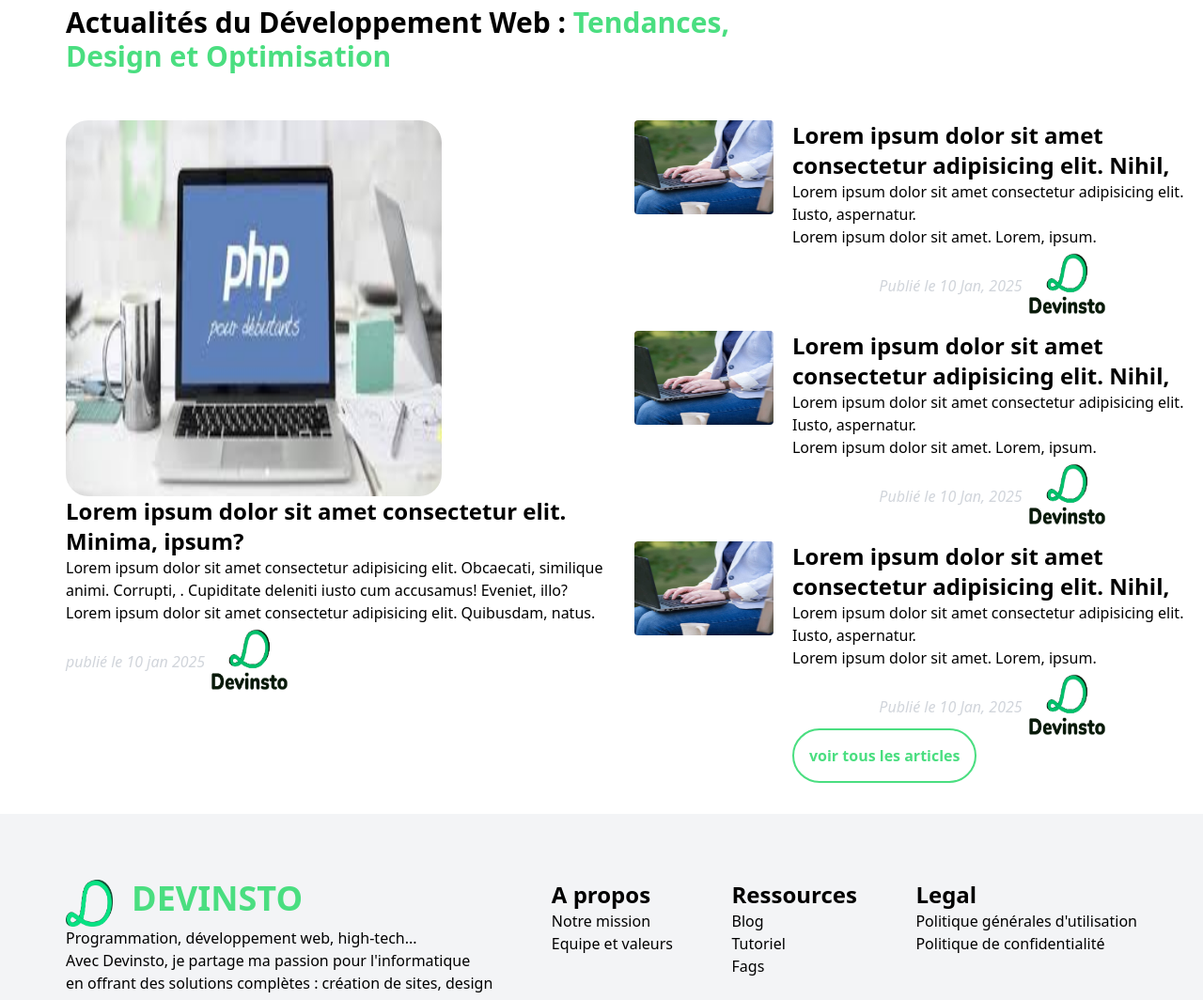
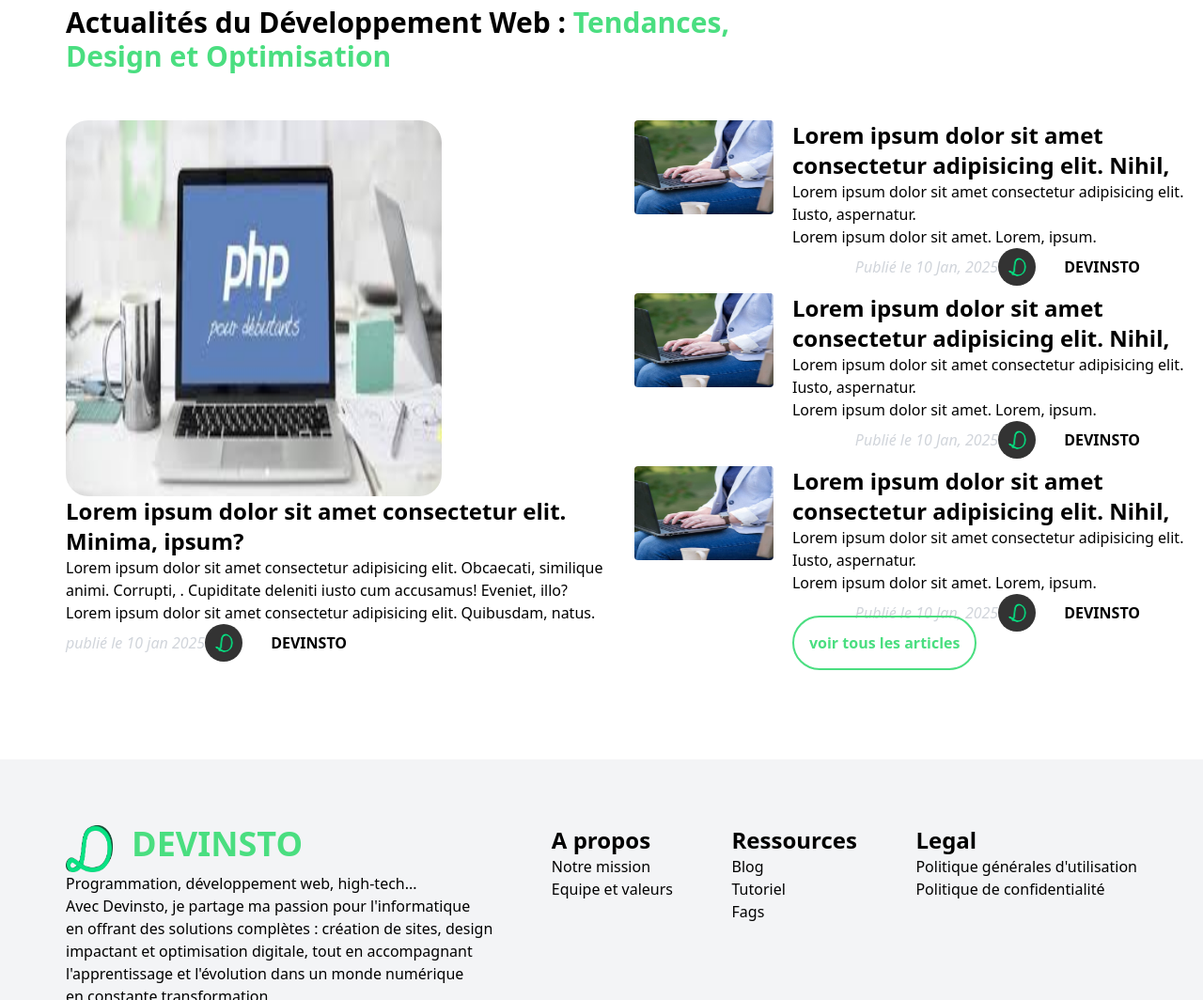
Before and after one commit to boris2442/devistoLandingPage, a website: page src/index.html in a window 1280 px wide. Shown: the part 1709-2773 px from the top of the page at 94% size. Drawn offline with nearby package versions, Linux system fonts and the light colour scheme.

Commit message:
debugger code

```diff
--- a/src/index.html
+++ b/src/index.html
@@ -155,7 +155,8 @@
                     <div class="flex justify-start items-center g-[30px]">
                         <p class="text-gray-300"><i class="">publié le 10 jan 2025</i>
                         </p>
-                        <img src="/asset/devinto-blanc.jpg" alt="" class="w-[100px] h-[80px]">
+                        <img src="/asset/devinto-blanc-long-png.png" alt="" class="w-[40px] h-[40px] bg-[#333] p-[10px] rounded-full ">
+                        <p class="font-bold pl-[30px]">DEVINSTO</p>
                     </div>
                 </div>
                 <div class="pablo flex flex-col gap-2">
@@ -171,7 +172,9 @@
                             <div class="flex justify-center items-center g-[30px]">
                                 <p class="text-gray-300"><i class="">Publié le 10 Jan, 2025
                                     </i></p>
-                                <img src="/asset/devinto-blanc.jpg" alt="" class="w-[100px] h-[80px]">
+                                <!-- <img src="/asset/devinto-blanc.jpg" alt="" class="w-[100px] h-[80px]"> -->
+                                <img src="/asset/devinto-blanc-long-png.png" alt="" class="w-[40px] h-[40px] bg-[#333] p-[10px] rounded-full ">
+                                <p class="font-bold pl-[30px]">DEVINSTO</p>
                             </div>
 
 
@@ -189,7 +192,9 @@
                             <div class="flex justify-center items-center g-[30px]">
                                 <p class="text-gray-300"><i class="">Publié le 10 Jan, 2025
                                     </i></p>
-                                <img src="/asset/devinto-blanc.jpg" alt="" class="w-[100px] h-[80px]">
+                                <!-- <img src="/asset/devinto-blanc.jpg" alt="" class="w-[100px] h-[80px]"> -->
+                                <img src="/asset/devinto-blanc-long-png.png" alt="" class="w-[40px] h-[40px] bg-[#333] p-[10px] rounded-full ">
+                                <p class="font-bold pl-[30px]">DEVINSTO</p>
                             </div>
 
 
@@ -207,7 +212,9 @@
                             <div class="flex justify-center items-center g-[30px]">
                                 <p class="text-gray-300"><i class="">Publié le 10 Jan, 2025
                                     </i></p>
-                                <img src="/asset/devinto-blanc.jpg" alt="" class="w-[100px] h-[80px]">
+                                <!-- <img src="/asset/devinto-blanc.jpg" alt="" class="w-[100px] h-[80px]"> -->
+                                <img src="/asset/devinto-blanc-long-png.png" alt="" class="w-[40px] h-[40px] bg-[#333] p-[10px] rounded-full ">
+                                <p class="font-bold pl-[30px]">DEVINSTO</p>
                             </div>
 
                             <a href="#"
```
Also changed, not shown: src/output.css.
